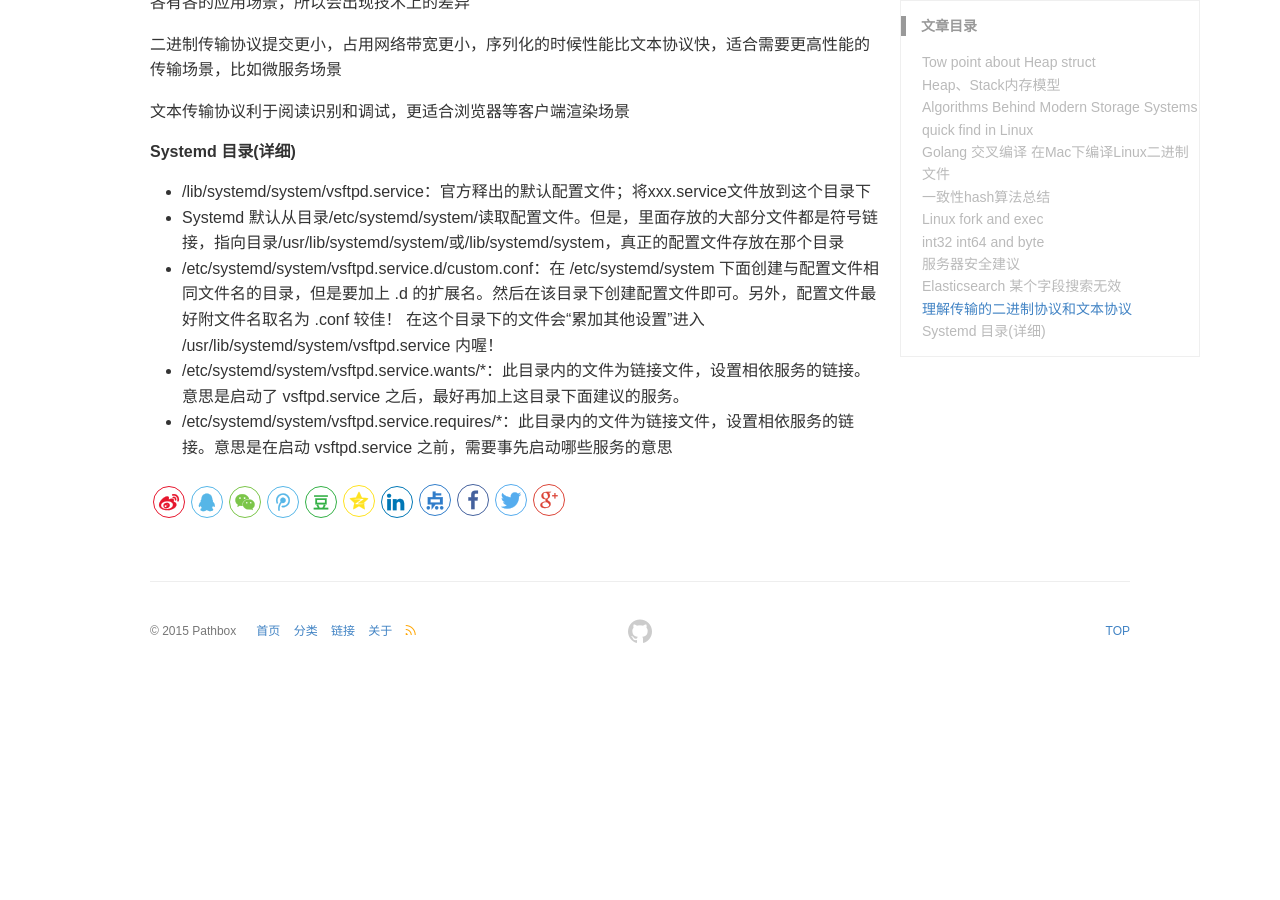
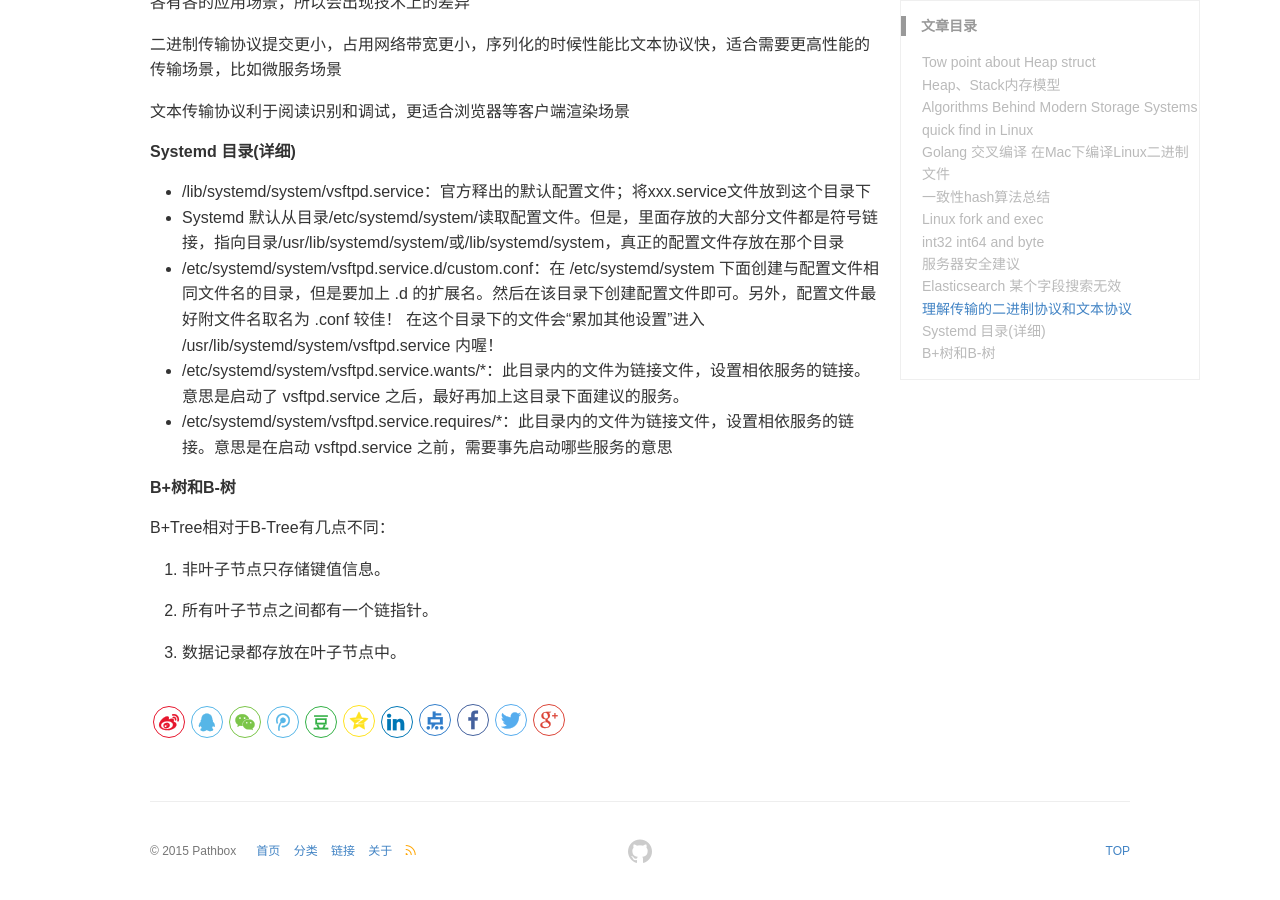
Before and after one commit to pathbox/pathbox.github.io, a Jekyll site: the page built from _posts/2018-06-02-work-summary-in-Udesk-sixteen.md, in a window 1280 px wide and 900 px high, scrolled down 4595 px. Built offline with Jekyll 4.4.1, drawn with Linux system fonts in a browser that asks for light colours; before the commit the page ends 5275 px from its top, so only the background shows below that.

Commit message:
B+Tree相对于B-Tree有几点不同

```diff
--- a/_posts/2018-06-02-work-summary-in-Udesk-sixteen.md
+++ b/_posts/2018-06-02-work-summary-in-Udesk-sixteen.md
@@ -159,3 +159,12 @@ Go语言内置的gob格式就是一种二进制协议，而JSON、XML等则是
 - /etc/systemd/system/vsftpd.service.d/custom.conf：在 /etc/systemd/system 下面创建与配置文件相同文件名的目录，但是要加上 .d 的扩展名。然后在该目录下创建配置文件即可。另外，配置文件最好附文件名取名为 .conf 较佳！ 在这个目录下的文件会“累加其他设置”进入 /usr/lib/systemd/system/vsftpd.service 内喔！
 - /etc/systemd/system/vsftpd.service.wants/*：此目录内的文件为链接文件，设置相依服务的链接。意思是启动了 vsftpd.service 之后，最好再加上这目录下面建议的服务。
 - /etc/systemd/system/vsftpd.service.requires/*：此目录内的文件为链接文件，设置相依服务的链接。意思是在启动 vsftpd.service 之前，需要事先启动哪些服务的意思
+
+##### B+树和B-树
+B+Tree相对于B-Tree有几点不同：
+
+1. 非叶子节点只存储键值信息。
+
+2. 所有叶子节点之间都有一个链指针。
+
+3. 数据记录都存放在叶子节点中。
```
